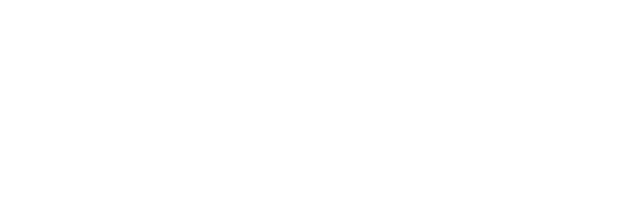
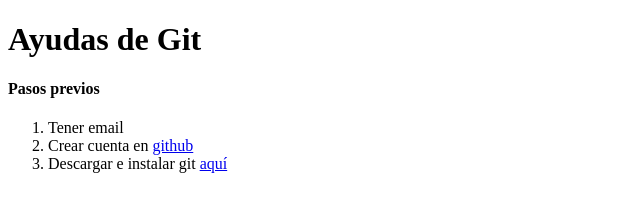
Before and after one commit to sigmotoa/probandopages, a plain HTML site: page index.html in a window 1280 px wide. Shown: the whole page, without its empty margins (0-640 px from the left). Drawn offline with Linux system fonts and the light colour scheme.

Commit message:
Adicion de pasos previos

```diff
--- a/index.html
+++ b/index.html
@@ -7,6 +7,16 @@
     <title>Ayudis de GIT</title>
 </head>
 <body>
-
+    <h1>Ayudas de Git</h1>
+    <section>
+        <article>
+            <h4>Pasos previos</h4>
+            <ol>
+                <li>Tener email</li>
+                <li>Crear cuenta en <a href="gtihub.com" target="_blank">github</a></li>
+                <li>Descargar e instalar git <a href="https://git-scm.com/download/" target="_blank">aquí</a></li>
+            </ol>
+        </article>
+    </section>
 </body>
 </html>
```
